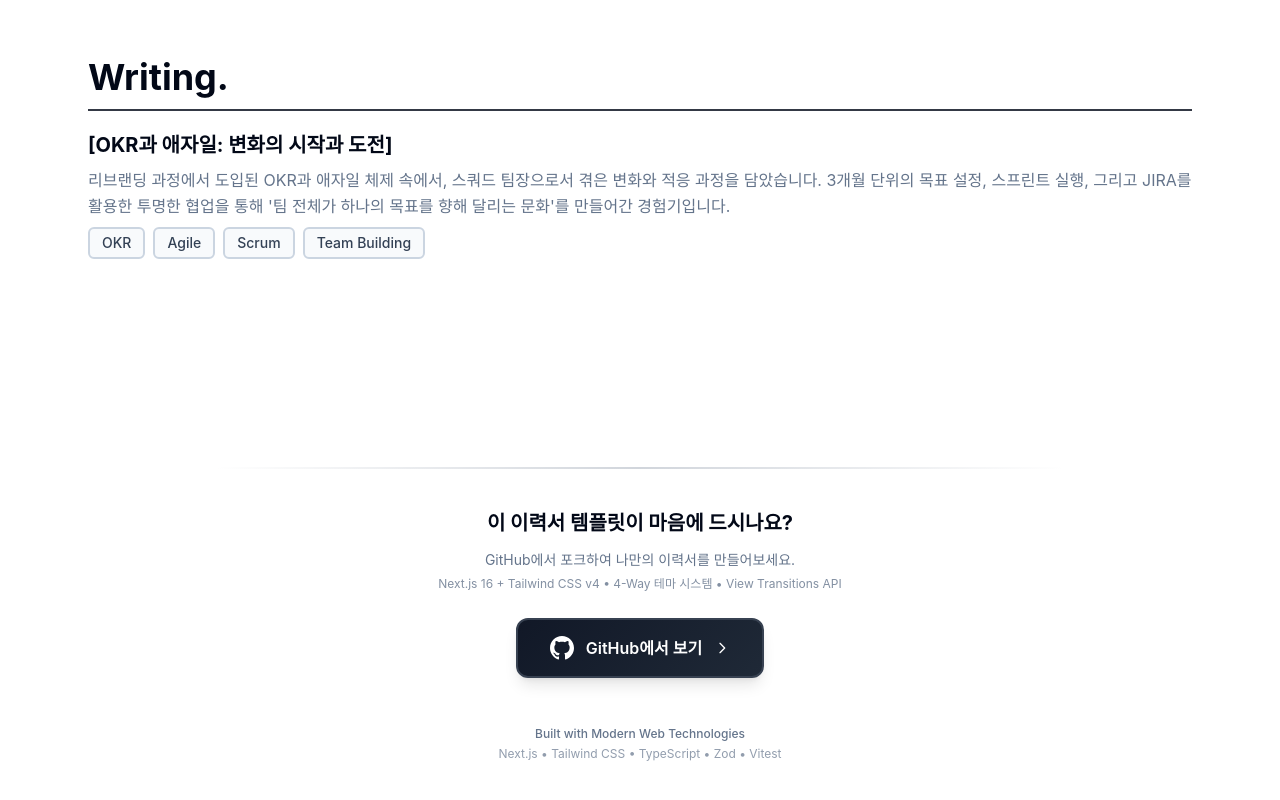
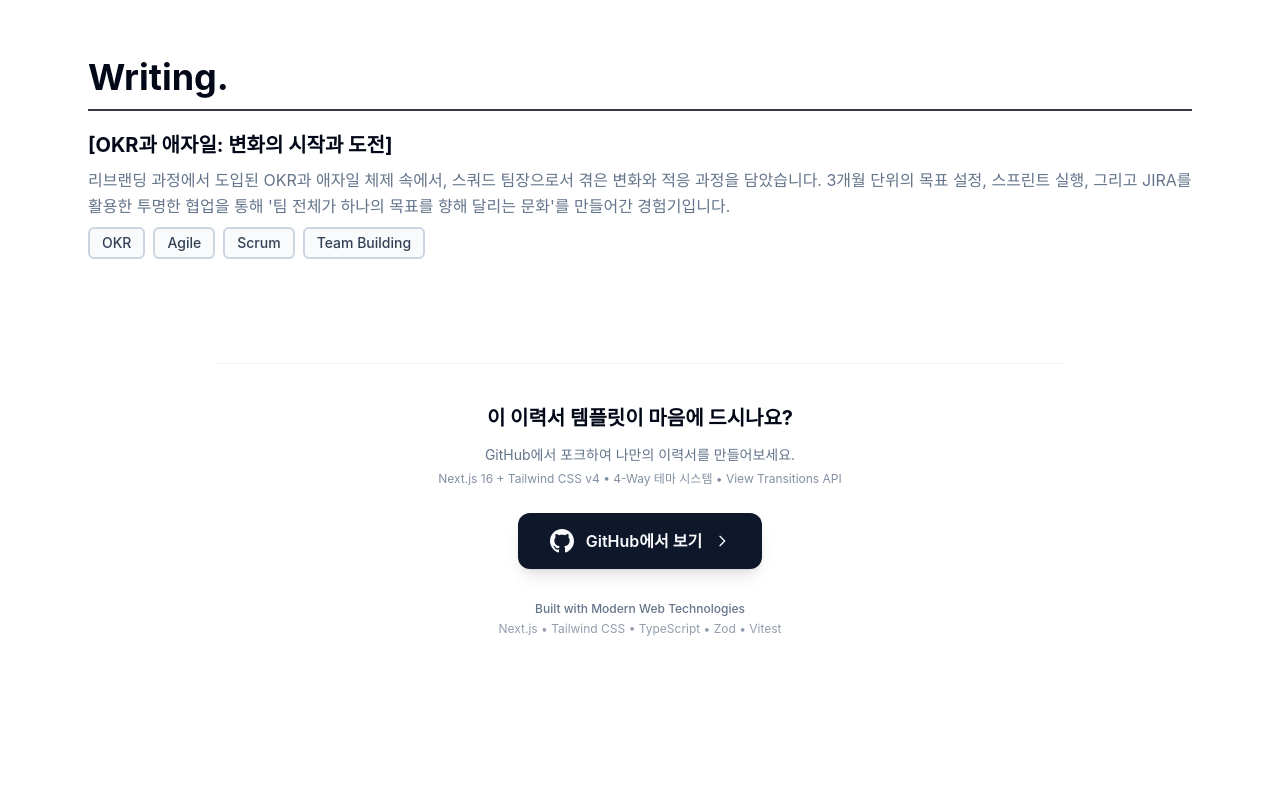
Before and after one commit to glossybigbro/glossybigbro.github.io, a Next.js app: page / in a window 1280 px wide. Shown: the part 6304-7104 px from the top of the page. After the commit the page ends 6981 px from the top, so only its background shows below. Built offline with nearby package versions, Linux system fonts and the light colour scheme; a web font is replaced by a local one.

Commit message:
feat: 모바일 UX 개선 및 호버 효과 최적화 (PlayStore 배지, Footer 등)

```diff
--- a/src/app/globals.css
+++ b/src/app/globals.css
@@ -217,13 +217,6 @@
   line-height: 1.25rem;
   font-weight: 500;
   text-decoration: none;
-  transition: all 0.2s ease;
-}
-
-.playstore-badge:hover {
-  background-color: rgb(240 253 244);
-  /* green-50 */
-  transform: translateY(-1px);
 }
 
 .dark .playstore-badge {
@@ -234,11 +227,6 @@
   /* green-900 */
   color: rgb(187 247 208);
   /* green-200 */
-}
-
-.dark .playstore-badge:hover {
-  background-color: rgb(22 101 52);
-  /* green-800 */
 }
 
 @media (prefers-color-scheme: dark) {
@@ -252,11 +240,6 @@
     /* green-800 */
   }
 
-  .playstore-badge:hover {
-    background-color: rgb(220 252 231);
-    /* green-100 */
-  }
-
   .dark .playstore-badge {
     /* Chrome Dark + Website Dark */
     border-color: rgb(74 222 128);
@@ -265,11 +248,6 @@
     /* green-950 */
     color: rgb(134 239 172);
     /* green-300 */
-  }
-
-  .dark .playstore-badge:hover {
-    background-color: rgb(20 83 45);
-    /* green-900 */
   }
 }
 
--- a/src/app/page.tsx
+++ b/src/app/page.tsx
@@ -18,7 +18,7 @@ import { articles } from "@/data/articles";
 export default function Home() {
   return (
     <main className="min-h-screen bg-background text-foreground selection:bg-accent selection:text-white">
-      <div className="container mx-auto px-6 pb-20 max-w-6xl">
+      <div className="container mx-auto px-6 pb-2 max-w-6xl">
         <HeaderSection data={headerData} />
         <IntroduceSection data={introduceData} />
         <ExperienceSection data={experienceData} />
--- a/src/components/Footer.tsx
+++ b/src/components/Footer.tsx
@@ -1,5 +1,9 @@
+"use client";
+
 import Link from "next/link";
 import { Icon } from "./ui/Icon";
+import { useIsMobile } from "@/hooks/useIsMobile";
+import { cn } from "@/lib/utils";
 
 /**
  * Footer 컴포넌트
@@ -8,11 +12,13 @@ import { Icon } from "./ui/Icon";
  * 템플릿 사용 안내를 제공합니다.
  */
 export function Footer() {
+    const isMobile = useIsMobile();
+
     return (
-        <footer className="mt-8 sm:mt-16">
+        <footer className="mt-8 sm:mt-8">
             <div className="max-w-4xl mx-auto px-6 py-10">
                 {/* 상단 구분선 - 섹션과 조화 */}
-                <div className="w-full h-[2px] bg-gradient-to-r from-transparent via-gray-300 dark:via-gray-700 to-transparent mb-10" />
+                <div className="w-full h-px bg-border/50 mb-10" />
 
                 <div className="flex flex-col items-center text-center space-y-6">
                     {/* 메인 메시지 */}
@@ -31,12 +37,15 @@ export function Footer() {
                         href="https://github.com/glossybigbro/glossybigbro.github.io"
                         target="_blank"
                         rel="noopener noreferrer"
-                        className="footer-github-button group inline-flex items-center gap-3 px-8 py-4 rounded-xl font-semibold transition-all duration-300 shadow-lg hover:shadow-xl hover:scale-105"
+                        className={cn(
+                            "group inline-flex items-center gap-3 px-8 py-4 rounded-xl font-semibold transition-all duration-300 shadow-lg active:scale-95 bg-primary text-primary-foreground",
+                            !isMobile && "hover:shadow-xl hover:scale-105 hover:bg-primary/90"
+                        )}
                     >
-                        <Icon name="github" size={24} className="group-hover:rotate-12 transition-transform duration-300" />
+                        <Icon name="github" size={24} className={cn("transition-transform duration-300", !isMobile && "group-hover:rotate-12")} />
                         <span className="text-base">GitHub에서 보기</span>
                         <svg
-                            className="w-4 h-4 group-hover:translate-x-1 transition-transform duration-300"
+                            className={cn("w-4 h-4 transition-transform duration-300", !isMobile && "group-hover:translate-x-1")}
                             fill="none"
                             stroke="currentColor"
                             viewBox="0 0 24 24"
@@ -46,7 +55,7 @@ export function Footer() {
                     </Link>
 
                     {/* 추가 정보 */}
-                    <div className="pt-6 text-xs text-muted-foreground space-y-1">
+                    <div className="pt-2 text-xs text-muted-foreground space-y-1">
                         <p className="font-medium">Built with Modern Web Technologies</p>
                         <p className="opacity-70">Next.js • Tailwind CSS • TypeScript • Zod • Vitest</p>
                     </div>
--- a/src/components/sections/ProjectSection.tsx
+++ b/src/components/sections/ProjectSection.tsx
@@ -61,13 +61,12 @@ export function ProjectSection({ data }: ProjectSectionProps) {
                                         );
                                     })}
 
-                                    {/* 관련 링크 렌더링 */}
                                     {project.links?.map((link, i) => (
                                         <li key={`link-${i}`} className="list-none -ml-5">
                                             <Link
                                                 href={link.href}
                                                 target="_blank"
-                                                className="text-blue-500 hover:underline flex items-center gap-1"
+                                                className="text-blue-500 sm:hover:underline flex items-center gap-1"
                                             >
                                                 • {link.text}
                                             </Link>
--- a/src/components/ui/PlayStoreBadge.tsx
+++ b/src/components/ui/PlayStoreBadge.tsx
@@ -1,7 +1,10 @@
+"use client";
+
 import Link from "next/link";
 import { Icon } from "./Icon";
 import { cn } from "@/lib/utils";
 import { ICON_SIZES, FOCUS_RING_COLORS } from "@/constants/ui";
+import { useIsMobile } from "@/hooks/useIsMobile";
 
 /**
  * Google Play Store 배지 컴포넌트
@@ -38,19 +41,27 @@ export interface PlayStoreBadgeProps {
  * PlayStoreBadge 컴포넌트
  */
 export function PlayStoreBadge({ url, className }: PlayStoreBadgeProps) {
+    // 모바일 감지 (커스텀 훅 사용)
+    const isMobile = useIsMobile();
+
     return (
         <Link
             href={url}
             target="_blank"
             rel="noopener noreferrer"
             className={cn(
-                "playstore-badge",
+                "playstore-badge group",
+                // PC에서만 transition과 hover 효과 적용
+                !isMobile && "transition-all duration-200 hover:shadow-lg hover:scale-105 hover:border-green-600 dark:hover:border-green-300 hover:bg-green-50 dark:hover:bg-green-900",
                 FOCUS_RING_COLORS.GREEN,
                 className
             )}
             aria-label="Google Play에서 다운로드"
         >
-            <Icon name="playstore" size={ICON_SIZES.BADGE} />
+            <Icon
+                name="playstore"
+                size={ICON_SIZES.BADGE}
+            />
             <span>Google Play</span>
         </Link>
     );
--- a/src/constants/styles.ts
+++ b/src/constants/styles.ts
@@ -9,14 +9,14 @@
  * 링크 스타일
  */
 export const LINK_STYLES = {
-    /** 기본 링크 스타일 (호버 시 파란색) */
-    BASE: "hover:text-blue-600 dark:hover:text-blue-400 transition-colors duration-200",
+    /** 기본 링크 스타일 (호버 시 파란색) - 모바일 제외 */
+    BASE: "sm:hover:text-blue-600 sm:dark:hover:text-blue-400 transition-colors duration-200",
 
-    /** 소셜 링크 스타일 (아이콘 링크용) */
-    SOCIAL: "hover:text-blue-600 dark:hover:text-blue-400 transition-colors duration-200 outline-none focus-visible:ring-2 focus-visible:ring-blue-500 focus-visible:ring-offset-2 rounded",
+    /** 소셜 링크 스타일 (아이콘 링크용) - 모바일 제외 */
+    SOCIAL: "sm:hover:text-blue-600 sm:dark:hover:text-blue-400 transition-colors duration-200 outline-none focus-visible:ring-2 focus-visible:ring-blue-500 focus-visible:ring-offset-2 rounded",
 
-    /** 외부 링크 스타일 (밑줄 포함) */
-    EXTERNAL: "text-blue-500 hover:underline",
+    /** 외부 링크 스타일 (밑줄 포함) - 모바일 제외 */
+    EXTERNAL: "text-blue-500 sm:hover:underline",
 } as const;
 
 /**
```
Also changed, not shown: 1 other file (tests, documents, lock files or other folders).
